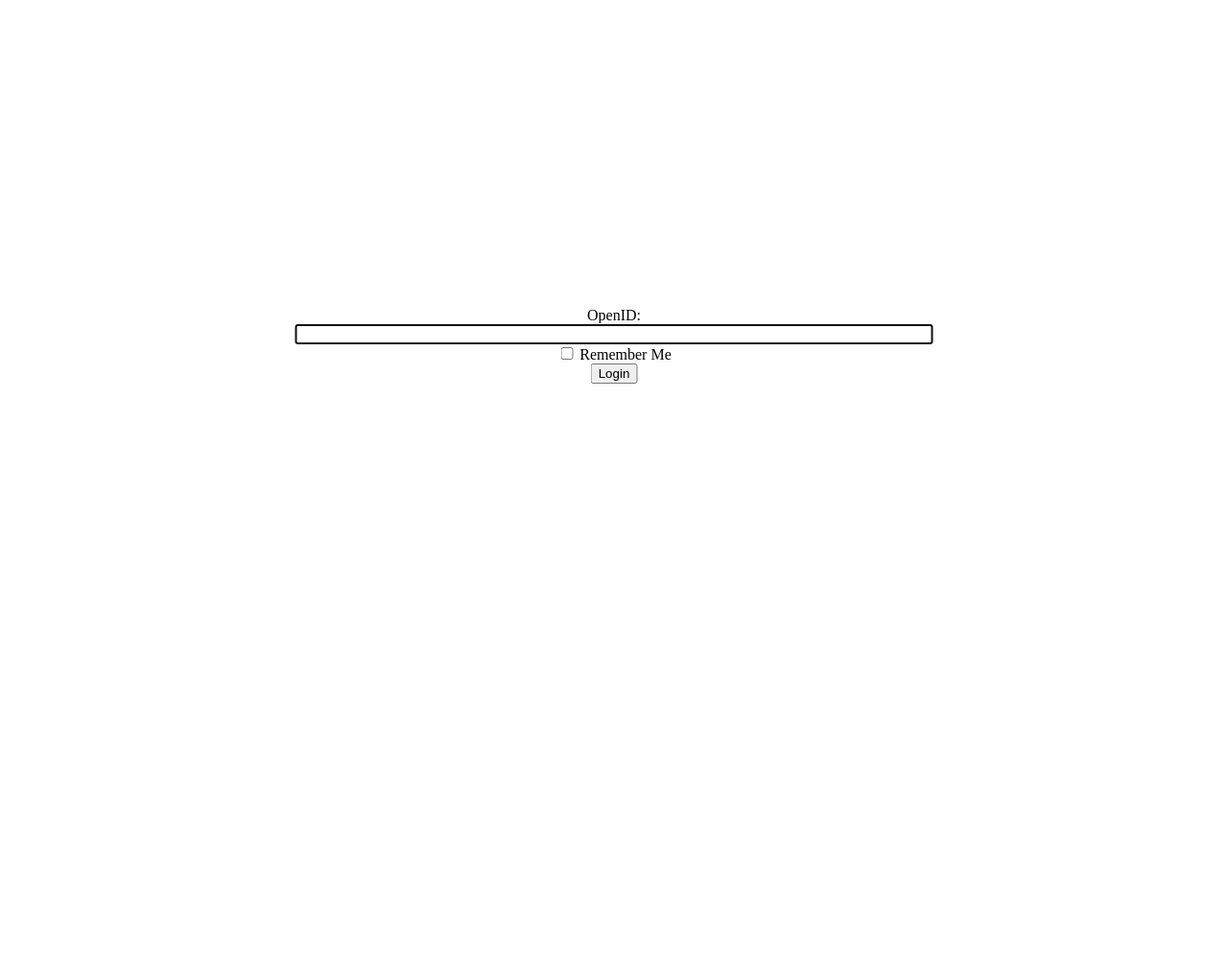
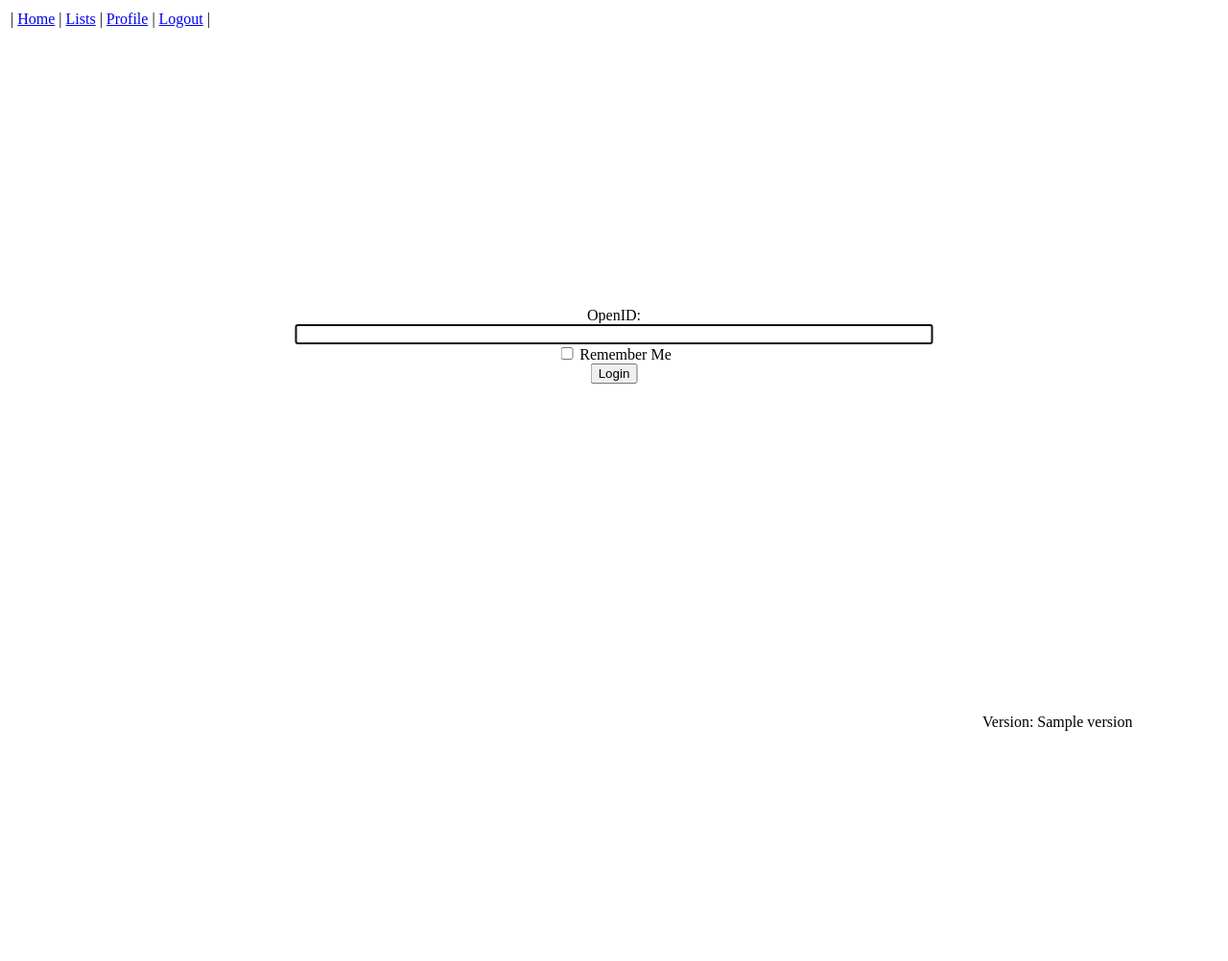
Before and after one commit to tbarron/fns, a Flask app: template app/templates/login.html in a window 1280 px wide. Shown: the top 1002 px of the page at 96% size. Run offline with Flask 2, Linux system fonts and the light colour scheme; tables that the repository leaves empty hold one stand-in row (values such as "Sample post"); the template is opened without the code that fills it: values that come from a table or form of the project are taken from there, most other values are stand-ins (such as "Sample title", 1, 10 or a date in 2020); parts of the project's set-up code (start-up, migrations or seed data) failed here and were passed over.

Commit message:
Add version info to interface and style it
Version:   0.2015.0611.0714

```diff
--- a/app/static/fns.css
+++ b/app/static/fns.css
@@ -9,6 +9,12 @@
     transform: translate(-50%, -50%);
 }
 
+.version {
+    position: fixed;
+    top: 93%;
+    left: 80%;
+}
+
 .fcenter {
     text-align: center;
 }
--- a/app/templates/layout.html
+++ b/app/templates/layout.html
@@ -19,5 +19,6 @@
     </ul>{% endif %}
   {% endwith %}
   {% block body %}{% endblock %}
+  <div class="version">Version: {{ version }}</div>
 </body>
 </html>
--- a/app/templates/login.html
+++ b/app/templates/login.html
@@ -1,8 +1,5 @@
-<html>
-<head>
-  <link rel="stylesheet" type="text/css" href="static/fns.css">
-</head>
-<body>
+{% extends "layout.html" %}
+{% block body %}
   <div class="center">
   <form action="" method="post" name="login" class="fcenter">
     {{ form.hidden_tag() }}
@@ -25,5 +22,4 @@
   {% endwith %}
   </div>
   </div>
-</body>
-</html>
+{% endblock %}
--- a/version.py
+++ b/version.py
@@ -1 +1 @@
-__version__ = '0.2015.0611.0713'
+__version__ = '0.2015.0611.0714'
```
